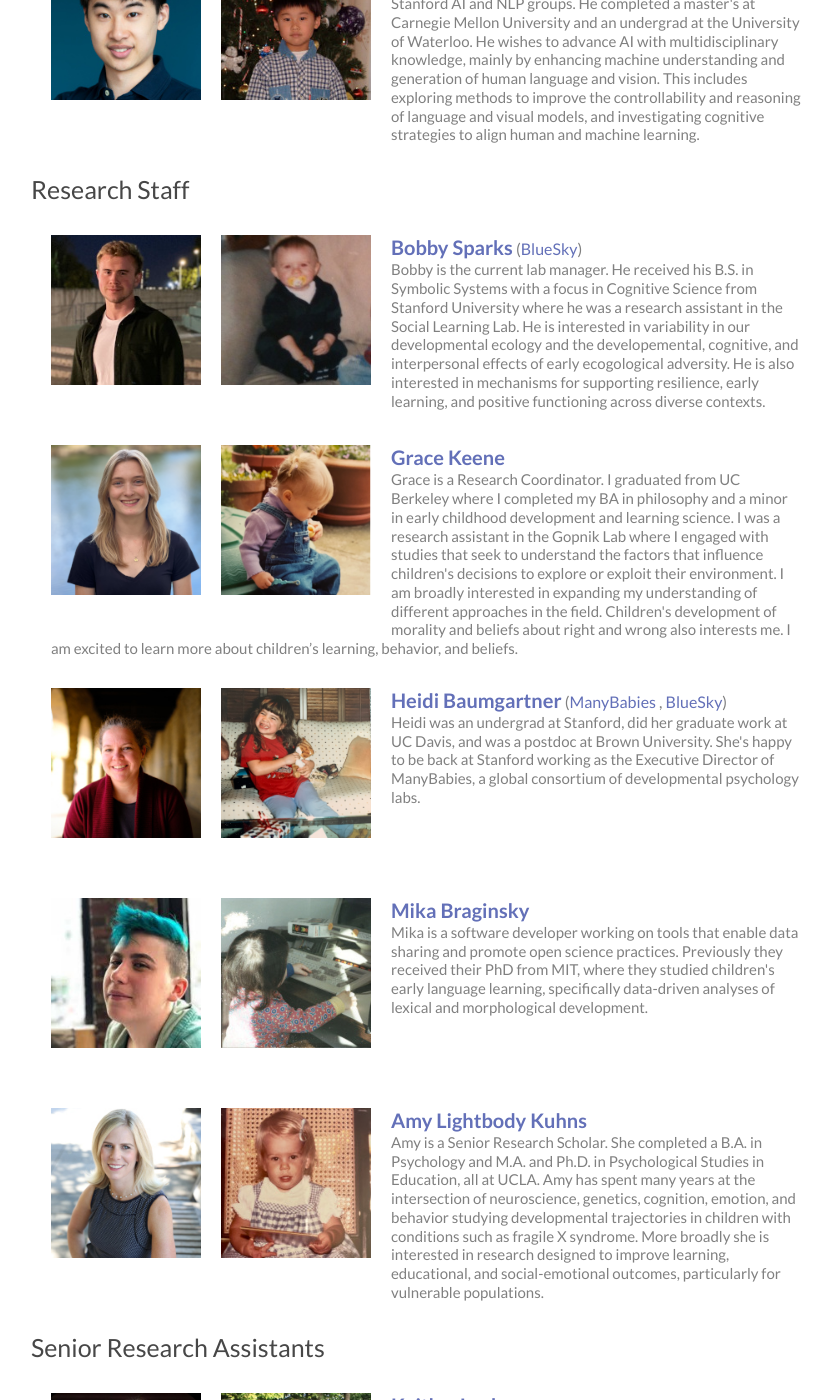
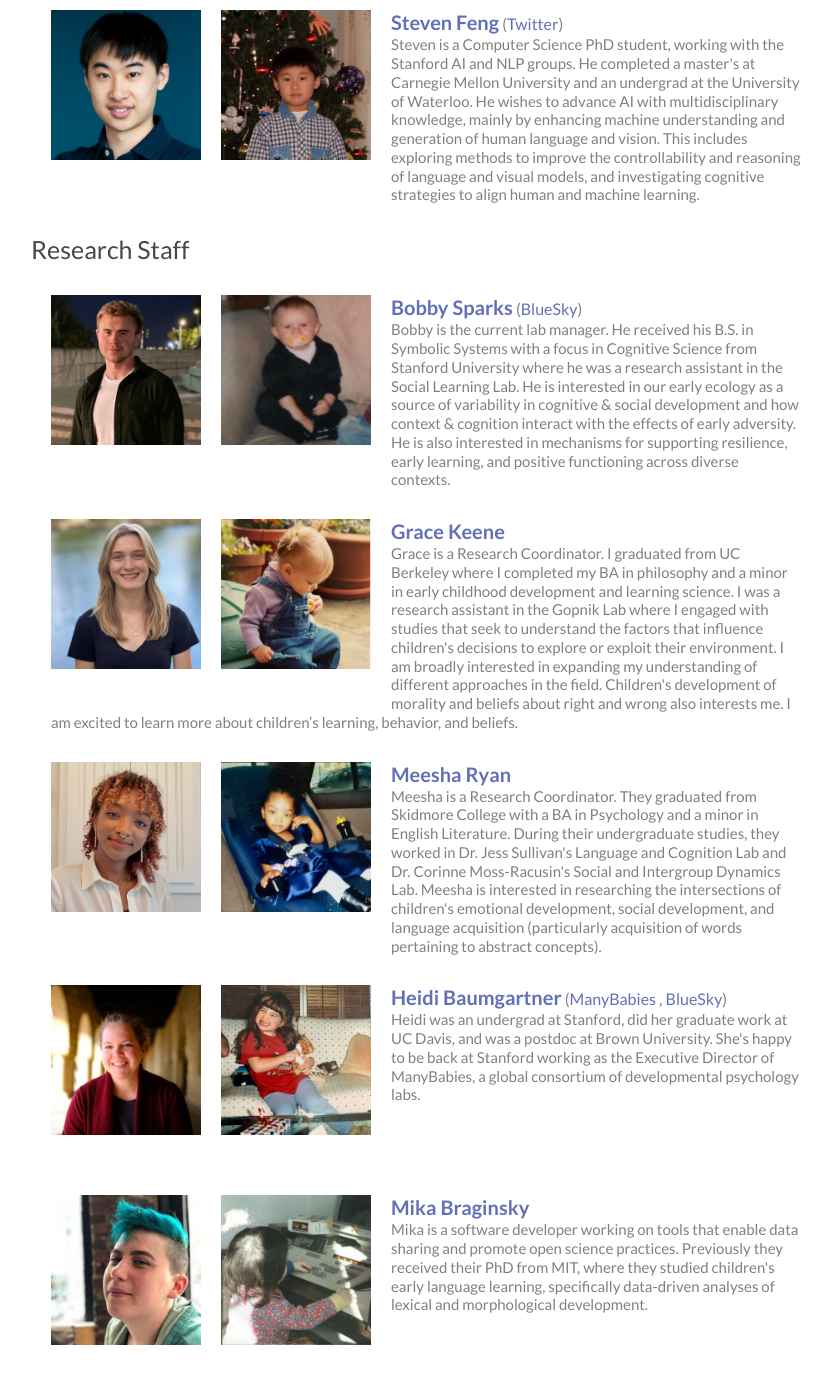
Before and after one commit to langcog/website, a Jekyll site: the page built from 02-people.html, in a window 1280 px wide and 1400 px high, scrolled down 3135 px. Shown: the whole window, without its empty margins (234-1066 px from the left). Built offline with Jekyll 4.4.1, drawn with Linux system fonts in a browser that asks for light colours; nearby versions of some CDN libraries; a script that is not in the unit is left out; some of the changed text lies outside the part shown.

Commit message:
people updates

```diff
--- a/02-people.html
+++ b/02-people.html
@@ -50,6 +50,19 @@ permalink: /people
                 <a class="subtle_link" id="Alumni" name="{{person.name}}"  href="{{person.webpage}}">{{person.name}}</a>
             {% else %}
                 <a class="subtle_link" id="Alumni" name="{{person.name}}">{{person.name}}</a>
+            {% endif %} ({{person.was}}){% if person.now %} -- {{person.now}} {% endif %}
+        </p>
+        {% endfor %}
+    {% elsif role.role == "Former Research Assistants" %}
+        <br>
+        <h1>{{role.role}}</h1>
+        <br>
+        {% for person in role.people %}
+        <p class="was">
+            {% if person.webpage %}
+                <a class="subtle_link" id="RA" name="{{person.name}}"  href="{{person.webpage}}">{{person.name}}</a>
+            {% else %}
+                <a class="subtle_link" id="RA" name="{{person.name}}">{{person.name}}</a>
             {% endif %} ({{person.was}}){% if person.now %} -- {{person.now}} {% endif %}
         </p>
         {% endfor %}
--- a/_data/langcoglab.yml
+++ b/_data/langcoglab.yml
@@ -127,9 +127,9 @@
       bio:
         - >
           Bobby is the current lab manager. He received his B.S. in Symbolic Systems with a focus in Cognitive Science
-          from Stanford University where he was a research assistant in the Social Learning Lab. He is interested in variability in
-          our developmental ecology and the developemental, cognitive, and interpersonal effects of early ecogological adversity. He is also
-          interested in mechanisms for supporting resilience, early learning, and positive functioning across diverse contexts.
+          from Stanford University where he was a research assistant in the Social Learning Lab. He is interested in our early ecology
+          as a source of variability in cognitive & social development and how context & cognition interact with the effects of early adversity.
+          He is also interested in mechanisms for supporting resilience, early learning, and positive functioning across diverse contexts.
     - name: Grace Keene
       img: grace.png
       baby: grace_baby.png
@@ -140,6 +140,15 @@
           the factors that influence children's decisions to explore or exploit their environment. I am broadly interested in
           expanding my understanding of different approaches in the field. Children's development of morality and beliefs about
           right and wrong also interests me. I am excited to learn more about children’s learning, behavior, and beliefs.
+    - name: Meesha Ryan
+      img: meesha.jpeg
+      baby: meesha_baby.jpg
+      bio:
+        - >
+          Meesha is a Research Coordinator. They graduated from Skidmore College with a BA in Psychology and a minor in English Literature.
+          During their undergraduate studies, they worked in Dr. Jess Sullivan's Language and Cognition Lab and Dr. Corinne Moss-Racusin's
+          Social and Intergroup Dynamics Lab. Meesha is interested in researching the intersections of children's emotional development,
+          social development, and language acquisition (particularly acquisition of words pertaining to abstract concepts).
     - name: Heidi Baumgartner
       img: heidi.jpg
       baby: heidi_baby.png
@@ -174,14 +183,6 @@
           designed to improve learning, educational, and social-emotional outcomes, particularly for vulnerable populations.
 - role: Senior Research Assistants
   people:
-    - name: Kaitlyn Leahy
-      img: kaitlyn.jpeg
-      baby: kaitlyn_baby.jpeg
-      webpage: https://www.linkedin.com/in/kaitlyn-leahy-20159b1a2/?utm_source=share&utm_campaign=share_via&utm_content=profile&utm_medium=ios_app
-      bio:
-        - >
-         Kaitlyn is a current research assistant. She is a masters student pursuing a degree in Sustainability and completed her undergraduate
-         degree in Economics. She is interested in the impact of early learning on the development of beliefs.
     - name: Denis Ness Arikan
       img: ness.jpeg
       baby: ness_baby.jpeg
@@ -199,9 +200,6 @@
          Development, Ethics, and Healths throught the human life. She is interested in social impacts upon language development.
 - role: Lab Alums
   people:
-    - name: Chloe Haydel Brown
-      was: Graduate Research Assistant
-      now: Fulbright English Teaching Program
     - name: Georgia Loukatou
       was: Research Fellow
       now:
@@ -212,7 +210,7 @@
       was: Lab Manager
       now: Graduate Student, UW Madison
     - name: Sama Radwan
-      was: Research Assistant
+      was: Research Coordinator
       now:
     - name: George Kachergis
       was: Research Scientist
@@ -230,10 +228,10 @@
       was: Research Coordinator
       now: Graduate Student, John Hopkins University
     - name: Charles Murray
-      was: Research Assistant
+      was: Research Coordinator
       now:
     - name: Megan Merrick
-      was: Research Assistant
+      was: Research Coordinator
       now: Graduate Student, Indiana University
     - name: Hang Jiang
       was: Graduate Student
@@ -248,7 +246,7 @@
       was: Lab Manager
       now: Graduate Student, Princeton University
     - name: Vivian Zhang
-      was: Research Assistant
+      was: Research Coordinator
       now: Graduate Student, Cornell University
     - name: Erica Yoon
       was: Graduate Student
@@ -269,7 +267,7 @@
       was: Postdoctoral Scholar
       now: Postdoctoral Scholar, Meta-Research Innovation Center, Charité – Universitätsmedizin Berlin
     - name: Alessandro Sanchez
-      was: Research Assistant
+      was: Research Coordinator
       now: Software Engineer, Atomwise
     - name: Emily Hembacher
       was: Postdoctoral Scholar
@@ -281,7 +279,7 @@
       was: Postdoctoral Scholar
       now: Assistant Professor, San Diego State University
     - name: Veronica Cristiano
-      was: Research Assistant
+      was: Research Coordinator
       now: Graduate Student, Gallaudet University
     - name: Molly Lewis
       was: Graduate Student
@@ -293,16 +291,16 @@
       was: Lab Manager
       now: UX Researcher, Blink
     - name: Mika Braginsky
-      was: Research Assistant
+      was: Research Coordinator
       now: Postdoctoral Scholar, Stanford University
     - name: Ann Nordmeyer
       was: Graduate Student
       now: Assistant Professor, Southern New Hampshire University
     - name: Sarah James
-      was: Research Assistant
+      was: Research Coordinator
       now:
     - name: Andrew Weaver
-      was: Research Assistant
+      was: Research Coordinator
       now:
     - name: Alexandra Horowitz
       was: Graduate Student
@@ -314,10 +312,10 @@
       was: Research Student
       now:
     - name: Theresa Hennings
-      was: Research Assistant
+      was: Research Coordinator
       now: Graduate Student, University of Washington
     - name: Stephan Meylan
-      was: Research Assistant
+      was: Research Coordinator
       now: Postdoctoral Fellow, Duke University and MIT
     - name: Chigusa Kurumada
       was: Graduate Student
@@ -328,6 +326,14 @@
     - name: Alex Stiller-Shulman
       was: Master's Student
       now: Assistant Professor, San Diego Miramar College
+- role: Former Research Assistants
+  people:
+    - name: Kaitlyn Leahy
+      was: Graduate Research Assistant
+      now:
+    - name: Chloe Haydel Brown
+      was: Graduate Research Assistant
+      now: Fulbright English Teaching Program
 - role: Honors Students
   people:
     - name: Khuyen Le
```
Also changed, not shown: _data/carousel.yml (+8 -2 lines), images/carousel/meesha_carousel.png (added), images/members/meesha.jpeg (added), images/members/meesha_baby.jpg (added), 2 other files.
